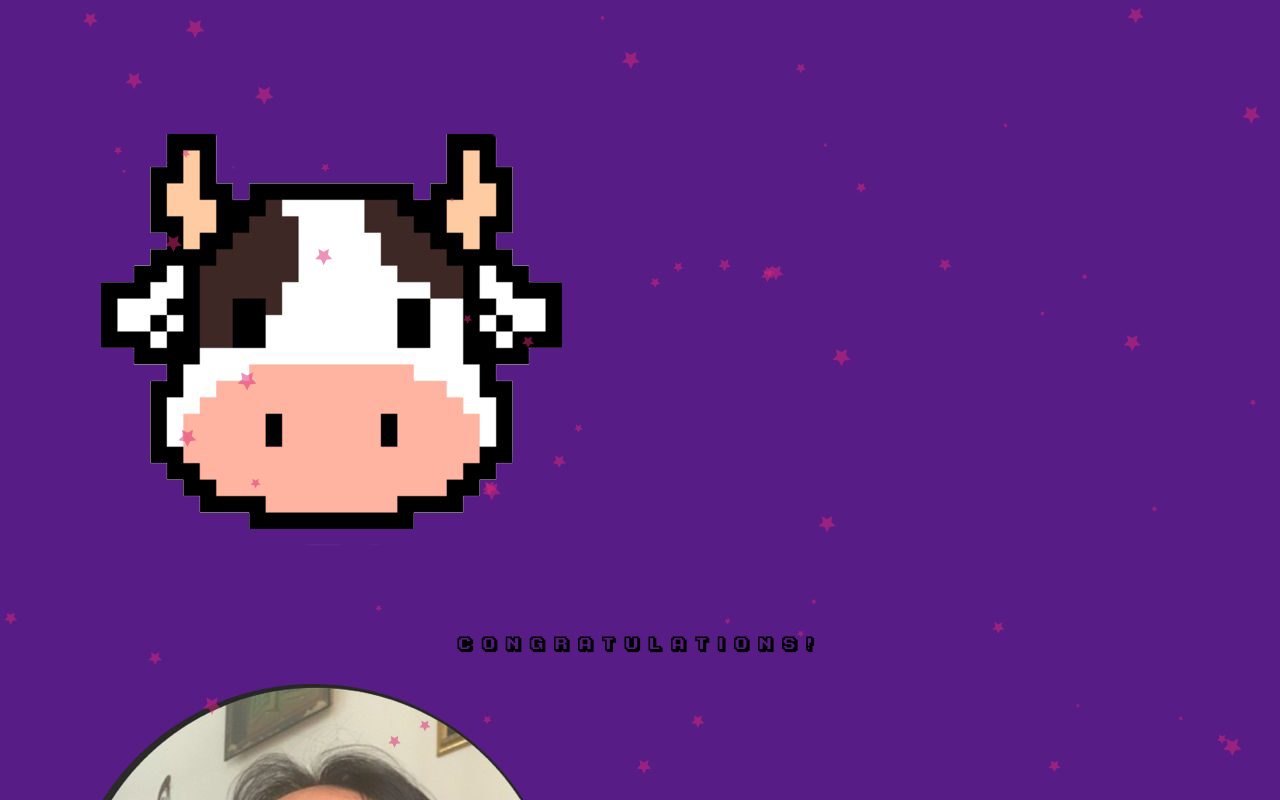
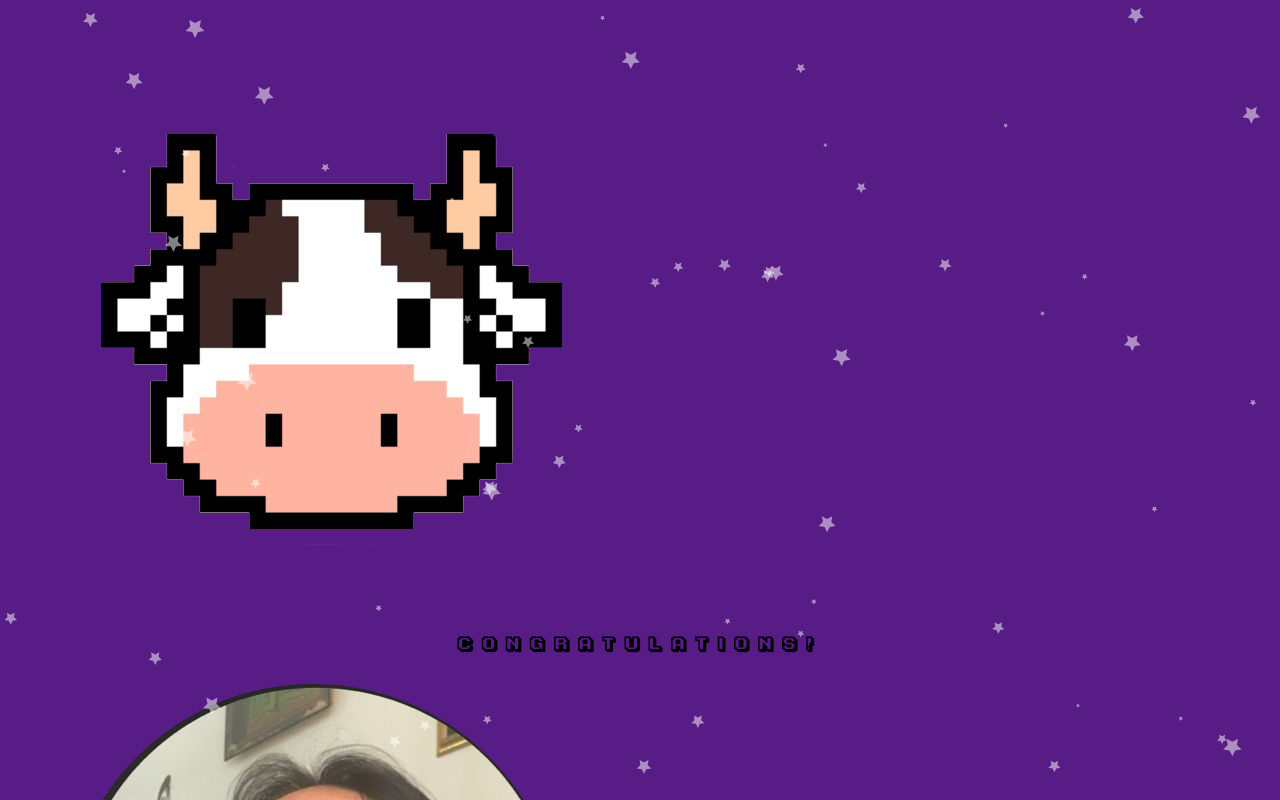
Before and after one commit to mnuzrili/dityaa, a React (Vite) app: page / in a window 1280 px wide. Shown: the top 800 px of the page. Built offline with nearby package versions, Linux system fonts and the light colour scheme.

Commit message:
some update

```diff
--- a/index.html
+++ b/index.html
@@ -4,7 +4,7 @@
     <meta charset="UTF-8" />
     <link rel="icon" type="image/png" href="/src/assets/img/sapihead.png" />
     <meta name="viewport" content="width=device-width, initial-scale=1.0" />
-    <title>Congratulation!</title>
+    <title>Congratulations!</title>
   </head>
   <body>
     <div id="root"></div>
--- a/src/App.css
+++ b/src/App.css
@@ -10,8 +10,22 @@
   text-align: center;
 }
 
+html {
+  height: 100%;
+}
+
 body {
+  margin: 0;
   background: #581c87;
+  /* background: linear-gradient(#b5e48c, #457b9d); */
+  /* background-image: linear-gradient(
+    to right top,
+    #581c87,
+    #711886,
+    #881584,
+    #9c1480,
+    #ae177c
+  ); */
 }
 
 h1 {
--- a/src/components/Hero.jsx
+++ b/src/components/Hero.jsx
@@ -5,7 +5,7 @@ const Hero = () => {
   return (
     <>
       <img className="md:w-1/4 w-4/5" src={Dit} />
-      <span className="mb-4 md:text-xl text-lg inline-flex items-center rounded-md bg-purple-50 bg-opacity-75 px-2 py-1 font-bold text-purple-700 ring-1 ring-inset ring-purple-700/10">
+      <span className="mb-4 md:text-xl text-lg inline-flex items-center rounded-full bg-purple-50 bg-opacity-75 px-2 py-1 font-bold text-purple-700 ring-2 ring-inset ring-purple-700/10">
         drh. Aditya Widyapramita, M.Vet
       </span>
       <h2 className="sm:text-xl md:text-2xl lg:text-3xl xl:text-4xl text-md text-bold text-white">
--- a/src/components/Stars.jsx
+++ b/src/components/Stars.jsx
@@ -29,7 +29,7 @@ const Stars = () => {
         fpsLimit: 120,
         particles: {
           color: {
-            value: "#db2777",
+            value: "#ffffff",
           },
           move: {
             direction: "none",
```
